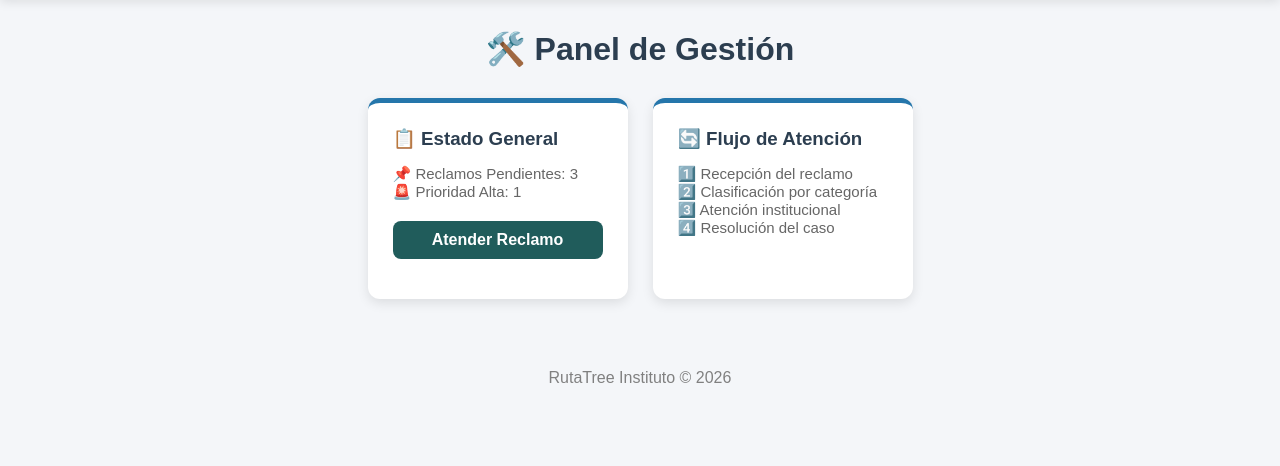
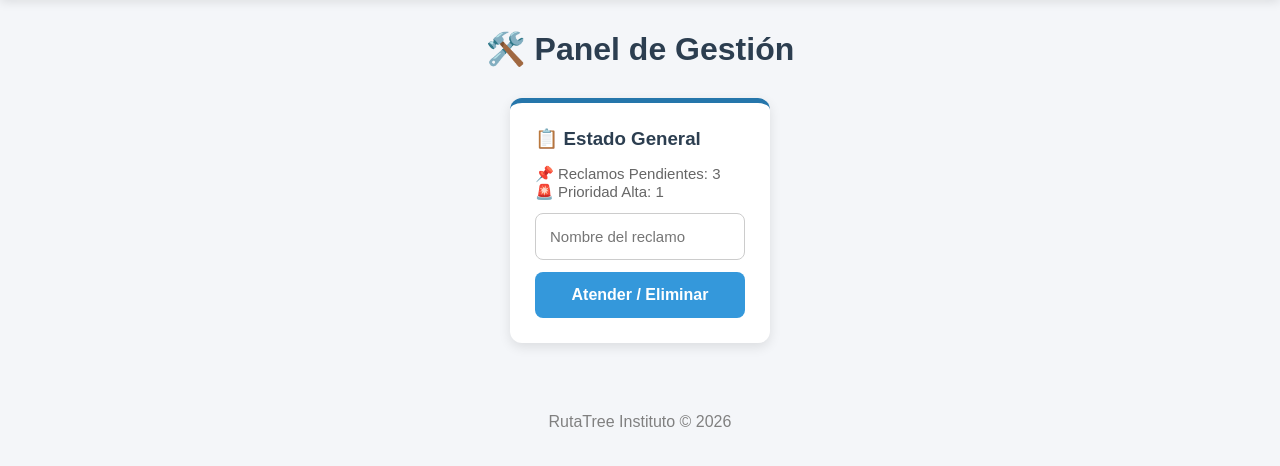
Before and after one commit to AldairIllanes/Proyecto, a Django app: page /gestion/ in a window 1280 px wide. Shown: the part 64-530 px from the top of the page. Run offline with Django 4.2, Linux system fonts and the light colour scheme.

Commit message:
proyecto Terminado el prototipo

```diff
--- a/app_arbol/templates/gestion.html
+++ b/app_arbol/templates/gestion.html
@@ -11,42 +11,23 @@
         <h3>📋 Estado General</h3>
 
         <p>📌 Reclamos Pendientes: 3</p>
-
         <p>🚨 Prioridad Alta: 1</p>
 
-        <button class="btn-atender" onclick="mostrarMensaje()">
-            Atender Reclamo
-        </button>
+        <form method="POST" action="/eliminar/">
+            {% csrf_token %}
 
-        <p id="mensaje-atencion" class="mensaje-ok"></p>
+            <input type="text" name="nombre" placeholder="Nombre del reclamo" required>
+
+            <button type="submit">
+                Atender / Eliminar
+            </button>
+        </form>
 
     </div>
-
-    <div class="hero-card">
-
-        <h3>🔄 Flujo de Atención</h3>
-
-        <p>1️⃣ Recepción del reclamo</p>
-
-        <p>2️⃣ Clasificación por categoría</p>
-
-        <p>3️⃣ Atención institucional</p>
-
-        <p>4️⃣ Resolución del caso</p>
-
-    </div>
-
 </div>
 
-<script>
-
-function mostrarMensaje() {
-
-    document.getElementById("mensaje-atencion").innerHTML =
-    "✅ Reclamo enviado al área correspondiente";
-
-}
-
-</script>
+{% if mensaje %}
+    <p class="mensaje">{{ mensaje }}</p>
+{% endif %}
 
 {% endblock %}
--- a/core_project/urls.py
+++ b/core_project/urls.py
@@ -24,4 +24,5 @@ urlpatterns = [
     path('buscar/', views.buscar_reclamo, name='buscar'),
     path('detalle/', views.detalle_reclamo, name='detalle'),
     path('gestion/', views.gestion, name='gestion'),
+    path('eliminar/', views.eliminar_reclamo),
 ]
```
